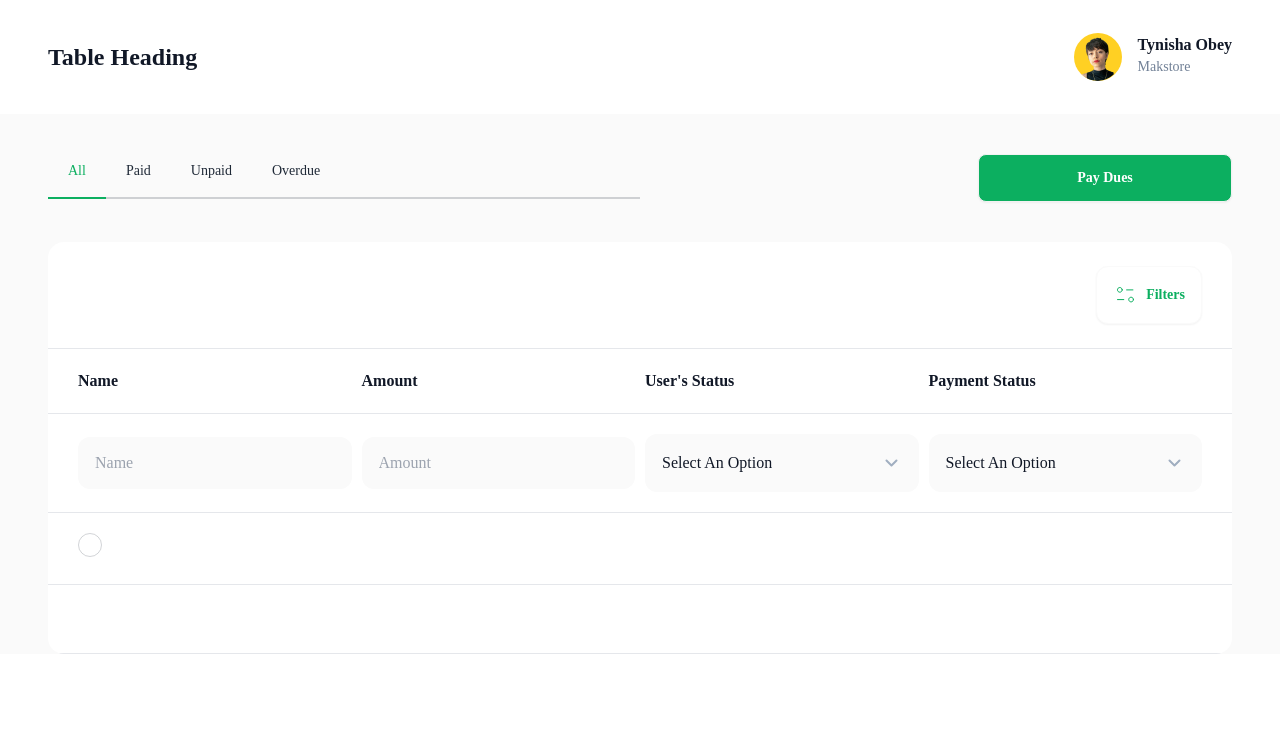
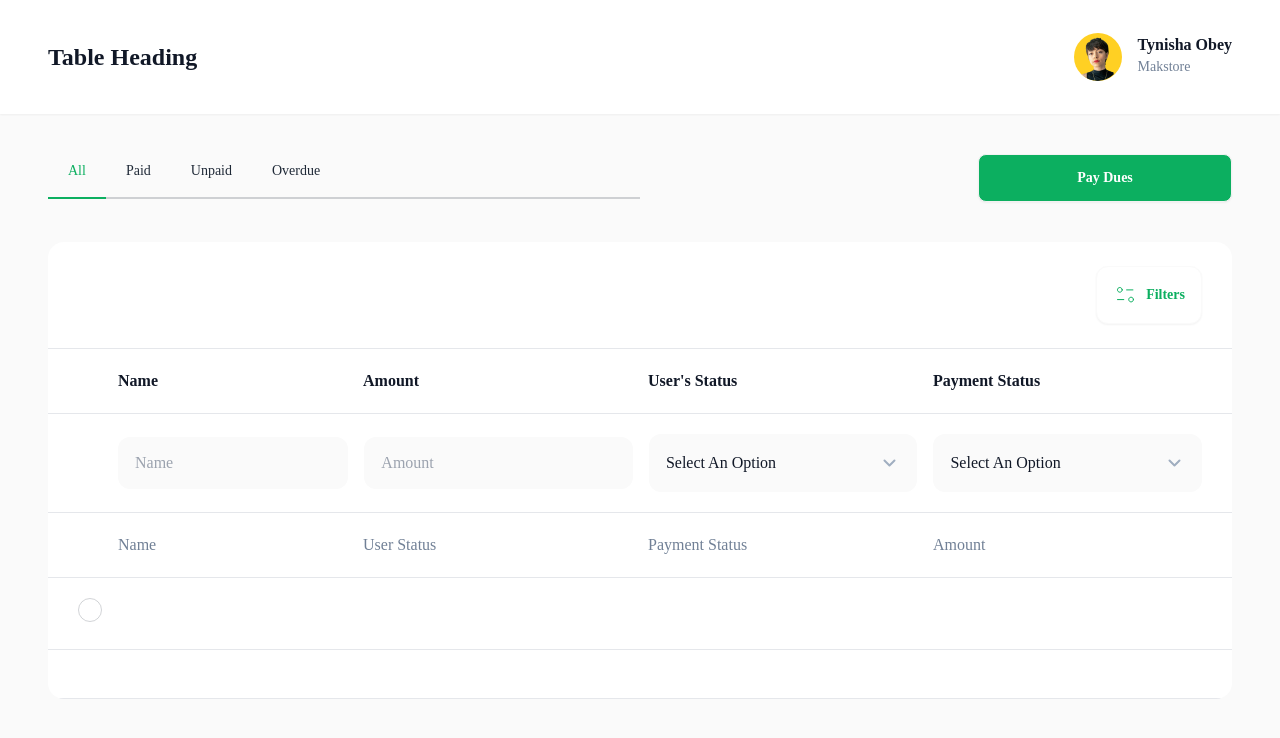
Before and after one commit to booluw/apex, a Vue app: page / in a window 1280 px wide. Both pictures are taken after a click on the button "Filters". Shown: the top 738 px of the page. Built offline with nearby package versions, Linux system fonts and the light colour scheme; a web font is replaced by a local one.

Commit message:
feat: table WIP

```diff
--- a/src/App.vue
+++ b/src/App.vue
@@ -3,5 +3,7 @@ import { RouterView } from 'vue-router'
 </script>
 
 <template>
-  <RouterView />
+  <section class="bg-grey">
+    <RouterView />
+  </section>
 </template>
--- a/src/views/HomeView.vue
+++ b/src/views/HomeView.vue
@@ -25,7 +25,7 @@ const paymentStatus = [
   {
     value: 'unpaid',
     label: 'Unpaid',
-    status: '#D4A701',
+    status: '#D4A701'
   },
   {
     value: 'overdue',
@@ -53,8 +53,10 @@ const status = [
 </script>
 
 <template>
-  <section class="bg-grey text-black">
-    <header class="py-[33px] px-[48px] bg-white flex items-center justify-between">
+  <section class="text-black bg-grey min-h-[100vh] pb-32">
+    <header
+      class="sticky top-0 py-[33px] px-[48px] bg-white flex items-center justify-between z-[100] shadow-sm"
+    >
       <h1 class="font-bold text-[24px]">Table Heading</h1>
       <div class="flex gap-[16px]">
         <div
@@ -73,7 +75,7 @@ const status = [
         <a
           role="tab"
           class="tab pb-10 !px-5 !w-auto capitalize"
-          :class="{ '![--fallback-bc:#0CAF60]' : tab === item }"
+          :class="{ '![--fallback-bc:#0CAF60]': tab === item }"
           @click="tab = item"
           v-for="(item, index) in tabs"
           :key="index"
@@ -137,11 +139,11 @@ const status = [
         </button>
       </div>
       <div class="">
-        <div class="py-5">
-          <div class="w-full px-[30px] pb-5 border-b">
-            <div class="flex items-center gap-[10px]">
+        <div class="">
+          <template v-if="showFilters">
+            <div class="w-full px-[30px] py-5 border-b flex items-center gap-[16px]">
               <div class="flex items-center gap-[20px] w-1/4">
-                <h3 class="!font-bold !text-black text-[16px]">Name</h3>
+                <h3 class="!font-bold !text-black text-[16px] ml-10">Name</h3>
               </div>
               <div class="w-1/4">
                 <h3 class="!font-bold !text-black text-[16px]">Amount</h3>
@@ -153,26 +155,44 @@ const status = [
                 <h3 class="!font-bold !text-black text-[16px]">Payment Status</h3>
               </div>
             </div>
-          </div>
-          <div class="px-[30px] py-5 border-b flex items-center gap-[10px]" v-if="showFilters">
+            <div class="w-full px-[30px] py-5 border-b flex items-center gap-[16px]">
+              <div class="w-1/4 pl-10">
+                <AppInput type="text" placeholder="Name" class="w-full" />
+              </div>
+              <div class="w-1/4">
+                <AppInput type="number" placeholder="Amount" />
+              </div>
+              <div class="w-1/4">
+                <AppSelect v-model="filter.userStatus" class="w-full" :options="status" />
+              </div>
+              <div class="w-1/4">
+                <AppSelect v-model="filter.paymentStatus" class="w-full" :options="paymentStatus" />
+              </div>
+            </div>
+          </template>
+          <div class="px-[30px] py-5 border-b flex items-center gap-[16px] text-slate">
             <div class="w-1/4">
-              <AppInput type="text" placeholder="Name" />
+              <h3 class="ml-10">Name</h3>
             </div>
             <div class="w-1/4">
-              <AppInput type="number" placeholder="Amount" />
+              <h3 class="">User Status</h3>
             </div>
             <div class="w-1/4">
-              <AppSelect v-model="filter.userStatus" class="w-full" :options="status" />
+              <h3 class="">Payment Status</h3>
             </div>
             <div class="w-1/4">
-              <AppSelect v-model="filter.paymentStatus" class="w-full" :options="paymentStatus" />
+              <h3 class="">Amount</h3>
             </div>
           </div>
-          <div class="px-[30px] py-5 border-b flex items-center gap-[10px]">
-            <div class="w-1/4">
+          <div class="px-[30px] py-5 border-b flex items-center gap-[16px]">
+            <div class="w-1/4 flex items-center justify-start gap-[12px]">
               <label>
                 <input type="checkbox" class="checkbox rounded-full [--chkbg:#0CAF60]" />
               </label>
+              <div class="">
+                <h3 class="font-[600] capitalize"></h3>
+                <p class="font-[500]"></p>
+              </div>
             </div>
             <div class="w-1/4"></div>
             <div class="w-1/4"></div>
```
